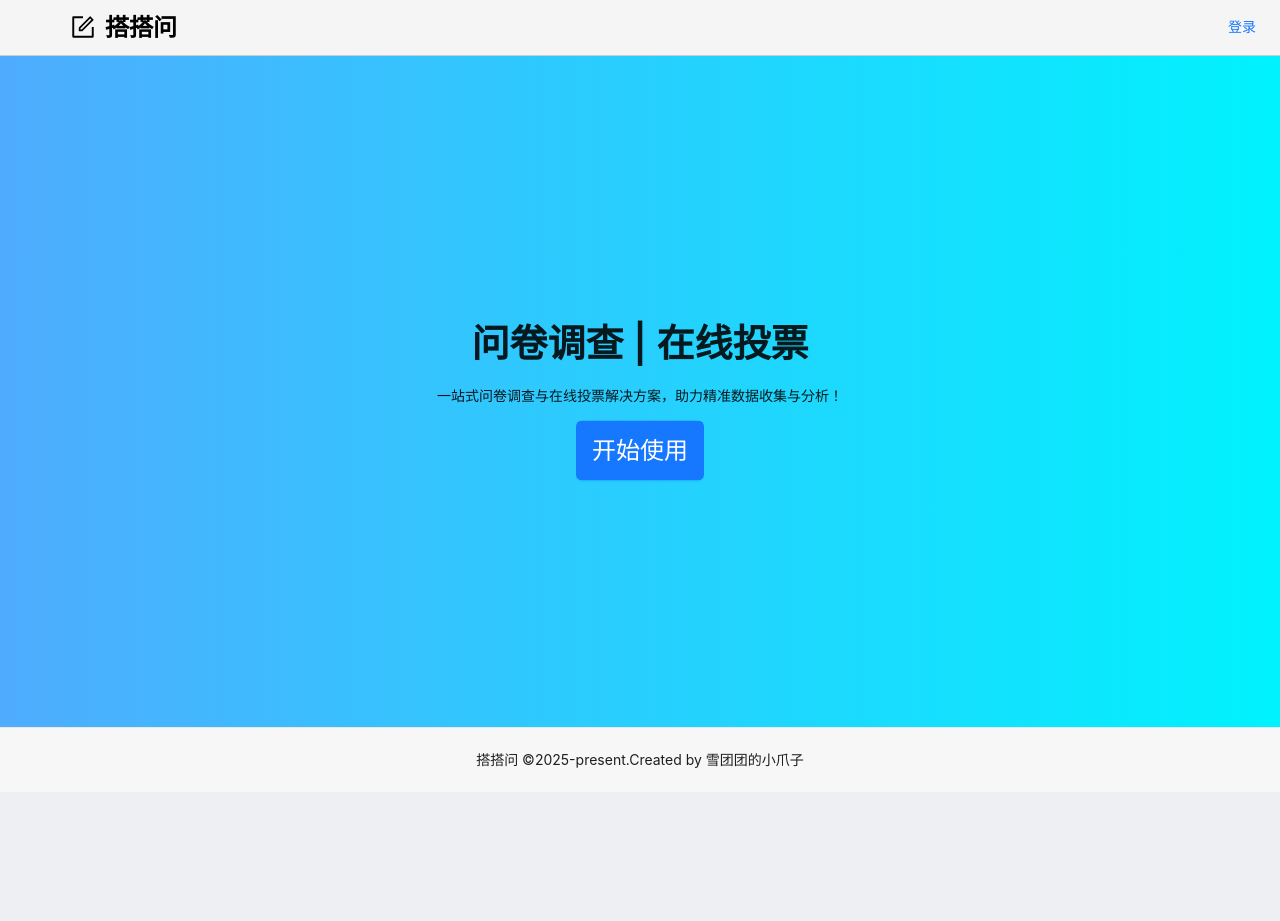
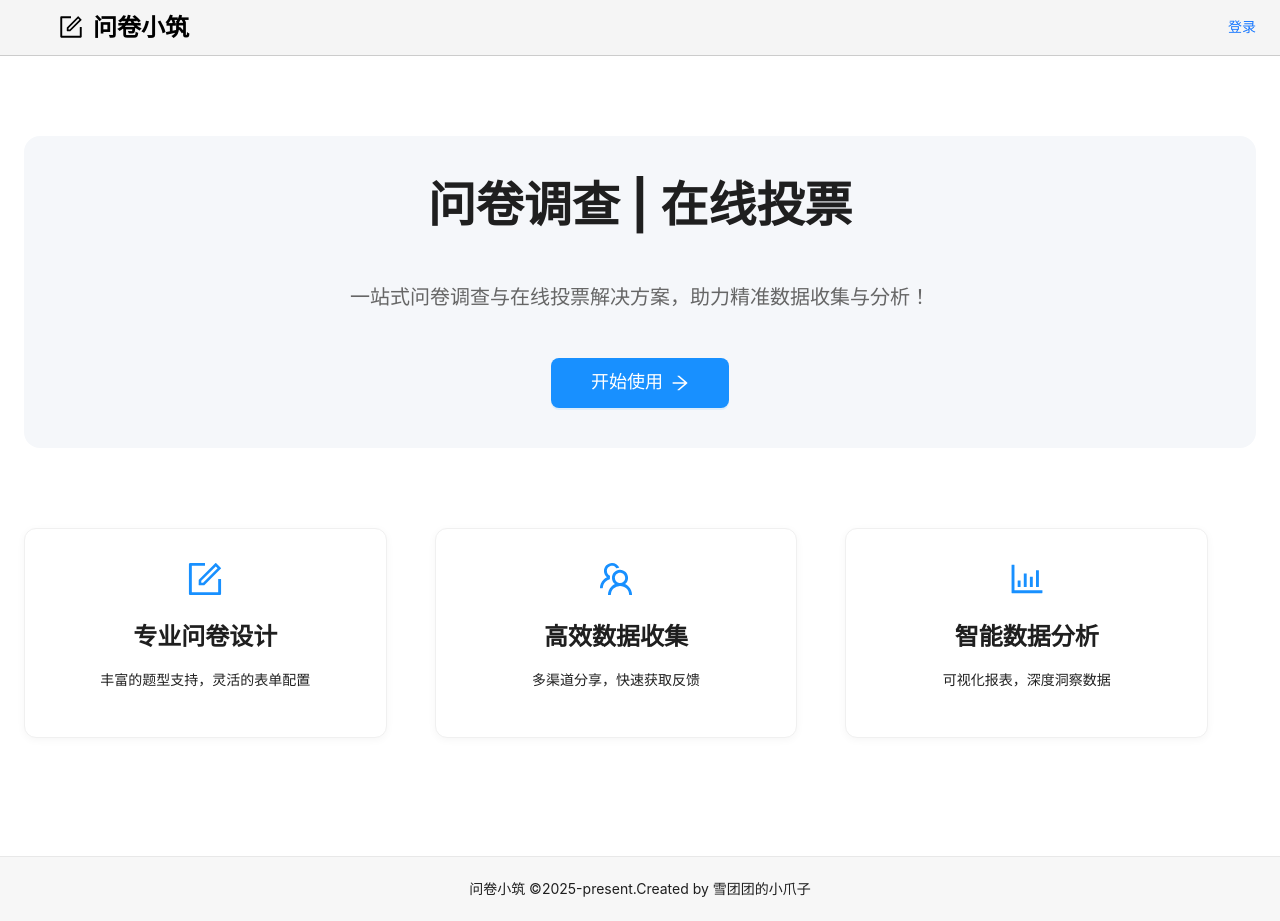
Before and after one commit to xueldx/QuickSurvey-fe, a React (Create React App) app: page / in a window 1280 px wide. Before the commit the page ends 800 px from the top, so only its background shows below. Built offline with nearby package versions, Linux system fonts and the light colour scheme; no server answers; what redux-undo would draw is missing.

Commit message:
-样式修复

```diff
--- a/public/index.html
+++ b/public/index.html
@@ -7,7 +7,7 @@
     <meta name="theme-color" content="#000000" />
     <meta
       name="description"
-      content="搭搭问，问卷调查，在线投票"
+      content="问卷小筑，问卷调查，在线投票"
     />
     <link rel="apple-touch-icon" href="%PUBLIC_URL%/logo192.png" />
     <!--
@@ -24,7 +24,7 @@
       work correctly both with client-side routing and a non-root public URL.
       Learn how to configure a non-root public URL by running `npm run build`.
     -->
-    <title>搭搭问</title>
+    <title>问卷小筑</title>
   </head>
   <body>
     <noscript>You need to enable JavaScript to run this app.</noscript>
--- a/src/components/Logo.tsx
+++ b/src/components/Logo.tsx
@@ -18,7 +18,7 @@ const Logo: FC = () => {
         <div>
           <FormOutlined />
         </div>
-        <div>搭搭问</div>
+        <div>问卷小筑</div>
       </div>
     </Link>
   )
--- a/src/layouts/MainLayout.tsx
+++ b/src/layouts/MainLayout.tsx
@@ -27,7 +27,9 @@ const MainLayout: FC = () => {
       <Content className={styles.main}>
         {waitingLoadUserData ? <Spin></Spin> : <Outlet></Outlet>}
       </Content>
-      <Footer className={styles.footer}>搭搭问&nbsp;©2025-present.Created by 雪团团的小爪子</Footer>
+      <Footer className={styles.footer}>
+        问卷小筑&nbsp;©2025-present.Created by 雪团团的小爪子
+      </Footer>
     </Layout>
   )
 }
--- a/src/pages/Home.module.scss
+++ b/src/pages/Home.module.scss
@@ -1,21 +1,94 @@
-.container{
+.container {
     width: 100%;
-    height: calc(100vh - 64px - 65px);
-    position: relative;
-    background-image: linear-gradient(to right, #4facfe 0%, #00f2fe 100%);
+    min-height: 100vh;
+    background: #ffffff;
+    padding: 80px 24px;
+}
 
-    .info{
-        position: fixed;
-        left: 50%;
-        top:50%;
-        transform:translate(-50%,-50%);
-        display: flex;
-        flex-direction: column;
-        justify-content: center;
-        align-items: center;
-        button {
-                height: 60px;
-                font-size: 24px;
-            }
+.hero {
+    text-align: center;
+    margin-bottom: 80px;
+    padding: 40px 0;
+    background: #f5f7fa;
+    border-radius: 16px;
+}
+
+.mainTitle {
+    color: #1f1f1f !important;
+    font-size: 48px !important;
+    margin-bottom: 24px !important;
+    font-weight: 700 !important;
+}
+
+.subtitle {
+    color: #666 !important;
+    font-size: 20px !important;
+    max-width: 600px;
+    margin: 0 auto;
+}
+
+.ctaButton {
+    height: 50px;
+    padding: 0 40px;
+    font-size: 18px;
+    border-radius: 8px;
+    background: #1890ff;
+    color: white;
+    border: none;
+    transition: all 0.3s ease;
+
+    &:hover {
+        background: #40a9ff;
+        transform: translateY(-2px);
+        box-shadow: 0 4px 12px rgba(24, 144, 255, 0.15);
     }
 }
+
+.features {
+    width: 100%;
+    margin: 0 auto;
+}
+
+.featureCard {
+    background: #ffffff;
+    padding: 32px;
+    border-radius: 12px;
+    text-align: center;
+    transition: all 0.3s ease;
+    border: 1px solid #f0f0f0;
+    box-shadow: 0 2px 8px rgba(0, 0, 0, 0.04);
+
+    &:hover {
+        transform: translateY(-5px);
+        box-shadow: 0 8px 16px rgba(0, 0, 0, 0.08);
+    }
+}
+
+.featureIcon {
+    margin-bottom: 24px;
+    color: #1890ff;
+}
+
+.featureCard h3 {
+    color: #1f1f1f !important;
+    margin-bottom: 16px !important;
+}
+
+.featureCard p {
+    color: #666 !important;
+    margin: 0 !important;
+}
+
+@media (max-width: 768px) {
+    .mainTitle {
+        font-size: 36px !important;
+    }
+
+    .subtitle {
+        font-size: 18px !important;
+    }
+
+    .features {
+        padding: 0 16px;
+    }
+}
--- a/src/pages/Home.tsx
+++ b/src/pages/Home.tsx
@@ -1,27 +1,66 @@
 import React, { FC } from 'react'
 import { useNavigate } from 'react-router-dom'
-import { Button, Typography } from 'antd'
+import { Button, Typography, Space, Row, Col } from 'antd'
+import { ArrowRightOutlined, BarChartOutlined, FormOutlined, TeamOutlined } from '@ant-design/icons'
 import styles from './Home.module.scss'
+
 const { Title, Paragraph } = Typography
 
 const Home: FC = () => {
   const nav = useNavigate()
 
+  const features = [
+    {
+      icon: <FormOutlined style={{ fontSize: '36px' }} />,
+      title: '专业问卷设计',
+      desc: '丰富的题型支持，灵活的表单配置',
+    },
+    {
+      icon: <TeamOutlined style={{ fontSize: '36px' }} />,
+      title: '高效数据收集',
+      desc: '多渠道分享，快速获取反馈',
+    },
+    {
+      icon: <BarChartOutlined style={{ fontSize: '36px' }} />,
+      title: '智能数据分析',
+      desc: '可视化报表，深度洞察数据',
+    },
+  ]
+
   return (
     <div className={styles.container}>
-      <div className={styles.info}>
-        <Title>问卷调查 | 在线投票</Title>
-        <Paragraph>一站式问卷调查与在线投票解决方案，助力精准数据收集与分析！</Paragraph>
-        <Button
-          type="primary"
-          onClick={() => {
-            nav('/manage/list')
-          }}
-        >
-          开始使用
-        </Button>
+      <div className={styles.hero}>
+        <Space direction="vertical" size="large" align="center">
+          <Title level={1} className={styles.mainTitle}>
+            问卷调查 | 在线投票
+          </Title>
+          <Paragraph className={styles.subtitle}>
+            一站式问卷调查与在线投票解决方案，助力精准数据收集与分析！
+          </Paragraph>
+          <Button
+            type="primary"
+            size="large"
+            className={styles.ctaButton}
+            onClick={() => nav('/manage/list')}
+          >
+            开始使用 <ArrowRightOutlined />
+          </Button>
+        </Space>
       </div>
+
+      <Row className={styles.features} gutter={[48, 48]}>
+        {features.map((feature, index) => (
+          <Col xs={24} sm={8} key={index}>
+            <div className={styles.featureCard}>
+              <div className={styles.featureIcon}>{feature.icon}</div>
+              <Title level={3}>{feature.title}</Title>
+              <Paragraph>{feature.desc}</Paragraph>
+            </div>
+          </Col>
+        ))}
+      </Row>
     </div>
   )
 }
+
 export default Home
--- a/src/pages/manage/List.tsx
+++ b/src/pages/manage/List.tsx
@@ -11,7 +11,7 @@ import { LIST_SEARCH_PARAMS_KEY, LIST_PAGE_NUMBER } from '../../constant'
 const { Title } = Typography
 
 const List: FC = () => {
-  useTitle('搭搭问-我的问卷')
+  useTitle('问卷小筑-我的问卷')
   const [searchParams] = useSearchParams()
   const [list, setList] = useState([]) //已经加载的数据列表
   const [page, setPage] = useState(1) //当前加载的页数,不在url中体现
--- a/src/pages/manage/Star.tsx
+++ b/src/pages/manage/Star.tsx
@@ -12,7 +12,7 @@ import ListPage from '../../components/ListPage'
 const { Title } = Typography
 
 const Star: FC = () => {
-  useTitle('搭搭问-星标问卷')
+  useTitle('问卷小筑-星标问卷')
   const { data = {}, loading } = useLoadQuestionListData({ isStar: true })
   const { list = [], total = 0 } = data
 
--- a/src/pages/manage/Trash.tsx
+++ b/src/pages/manage/Trash.tsx
@@ -46,7 +46,7 @@ const col = [
 ]
 
 const Trash: FC = () => {
-  useTitle('搭搭问-回收站')
+  useTitle('问卷小筑-回收站')
   const { data = {}, loading, refresh } = useLoadQuestionListData({ isDeleted: true })
   const { list = [], total = 0 } = data
   const [selectedIds, setSelectedIds] = useState<string[]>([])
```
